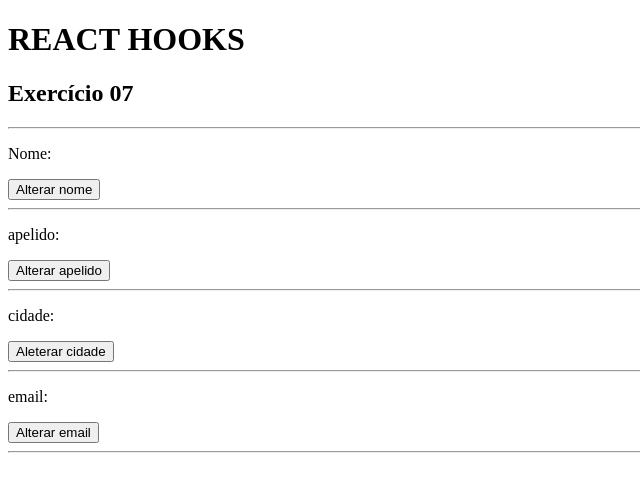
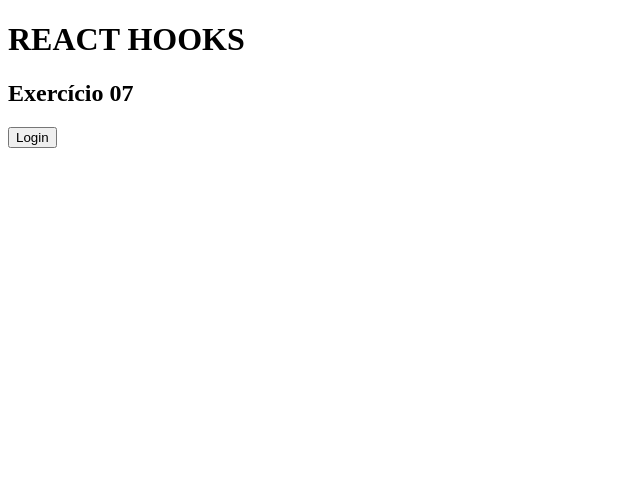
Before and after one commit to PedroSmaxY/React_Next_Hooks, a React (Vite) app: page / in a window 1280 px wide. Shown: the top 492 px of the page, without its empty margins (0-640 px from the left). Built offline with nearby package versions, Linux system fonts and the light colour scheme.

Commit message:
08_hooks

```diff
--- a/src/App.tsx
+++ b/src/App.tsx
@@ -6,7 +6,8 @@
 // import HookState06 from "./components/UseState_06";
 // import HookState07Alt from "./components/alternativo/UseState_07_alt";
 // import HookState07 from "./components/UseState_07";
-import HookState08 from "./components/UseState_08";
+// import HookState08 from "./components/UseState_08";
+import HookState09 from "./components/UseState_09";
 
 export default function App(): JSX.Element {
   return (
@@ -19,7 +20,8 @@ export default function App(): JSX.Element {
       {/* <HookState06 /> */}
       {/* <HookState07Alt /> */}
       {/* <HookState07 /> */}
-      <HookState08 />
+      {/* <HookState08 /> */}
+      <HookState09 />
     </>
   );
 }
--- /dev/null
+++ b/src/components/UseState_09.tsx
@@ -0,0 +1,24 @@
+import { useState } from "react";
+
+export default function HookState09() {
+  const [login, setLogin] = useState<boolean>(() => false);
+
+  const [btnText, setBtnText] = useState<string>(() => "Login");
+
+  return (
+    <>
+      <div>
+        <h2>Exercício 07</h2>
+        <button
+          onClick={() => {
+            setLogin(() => !login);
+            setBtnText(() => (login ? "Login" : "Logout"));
+          }}
+        >
+          {btnText}
+        </button>
+        {login ? <p>Usuário logado!</p> : null}
+      </div>
+    </>
+  );
+}
```
